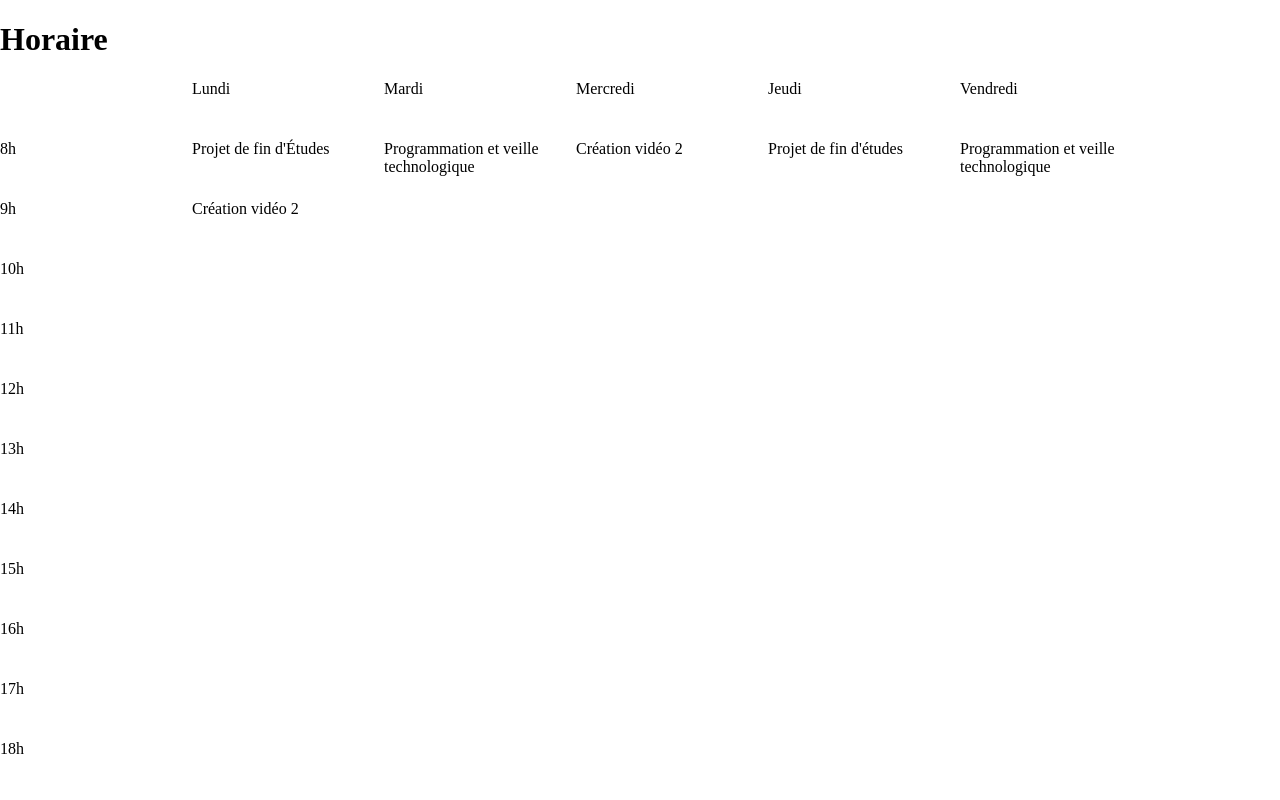
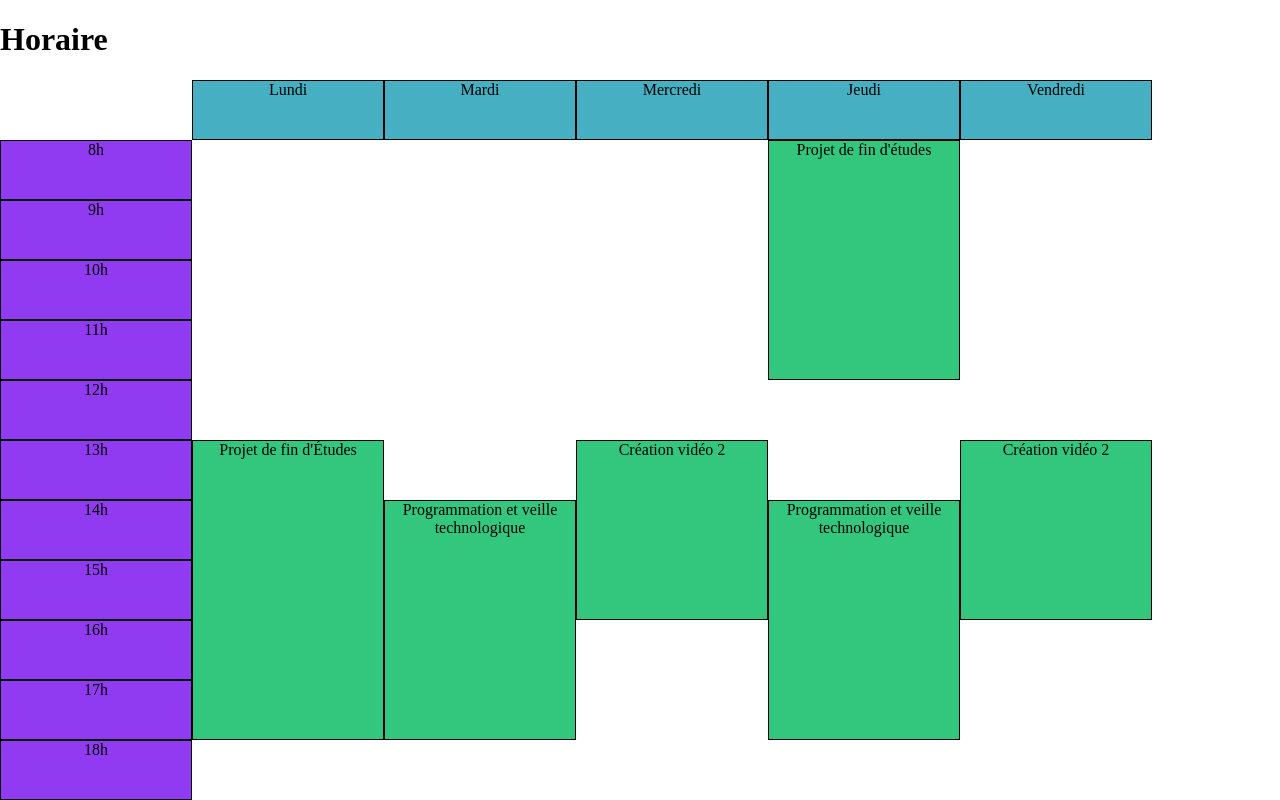
Before and after one commit to francoisMdesroches/ex-04, a plain HTML site: page index.html in a window 1280 px wide. Drawn offline with Linux system fonts and the light colour scheme.

Commit message:
fin de l'organisation spatiale de tout

```diff
--- a/scss/_extend.scss
+++ b/scss/_extend.scss
@@ -1,4 +1,11 @@
 %grilles-enfant{
     justify-items: stretch;
+    align-items: stretch;
     display: grid;
 }
+
+%cases-enfant{
+    text-align: center;
+    box-sizing: border-box;
+    border: 1px solid black;
+}
--- a/scss/_layout.scss
+++ b/scss/_layout.scss
@@ -16,16 +16,52 @@
         grid-area:jours;
         @extend %grilles-enfant;
         grid-template-columns: repeat(5, 1fr);
+        span{
+            background-color:$couleur-jours;
+            @extend %cases-enfant;
+        }
     }
     .heures{
         grid-area:heures;
         @extend %grilles-enfant;
         grid-template-rows: repeat(11, 1fr);
+        span{
+            background-color:$couleur-heures;
+            @extend %cases-enfant;
+        }
     }
     .cours{
         grid-area:cours;
         @extend %grilles-enfant;
         grid-template-columns: repeat(5, 1fr);
         grid-template-rows: repeat(11, 1fr);
+        span{
+            background-color:$couleur-cours;
+            @extend %cases-enfant;
+        }
+        :first-child{
+            grid-column: 1;
+            grid-row:6/11;
+        }
+        :nth-child(2){
+            grid-column: 2;
+            grid-row:7/11;
+        }
+        :nth-child(3){
+            grid-column: 3;
+            grid-row:6/9;
+        }
+        :nth-child(4){
+            grid-column: 4;
+            grid-row: 1/5;
+        }
+        :nth-child(5){
+            grid-column: 4;
+            grid-row: 7/11;
+        }
+        :last-child{
+            grid-column: 5;
+            grid-row:6/9;
+        }
     }
 }
--- /dev/null
+++ b/scss/_variables.scss
@@ -0,0 +1,5 @@
+$couleur-jours: rgb(71, 175, 194);
+
+$couleur-heures: rgb(144, 59, 241);
+
+$couleur-cours:rgb(51, 199, 125);
--- a/scss/style.scss
+++ b/scss/style.scss
@@ -2,6 +2,10 @@
 Fichier Style
 */
 
+/*-----------------------
+importer _variables.scss
+------------------------*/
+@import "_variables.scss";
 /*-----------------------
 importer _extend.scss
 ------------------------*/
```
Also changed, not shown: css/style.css, 1 other file.
